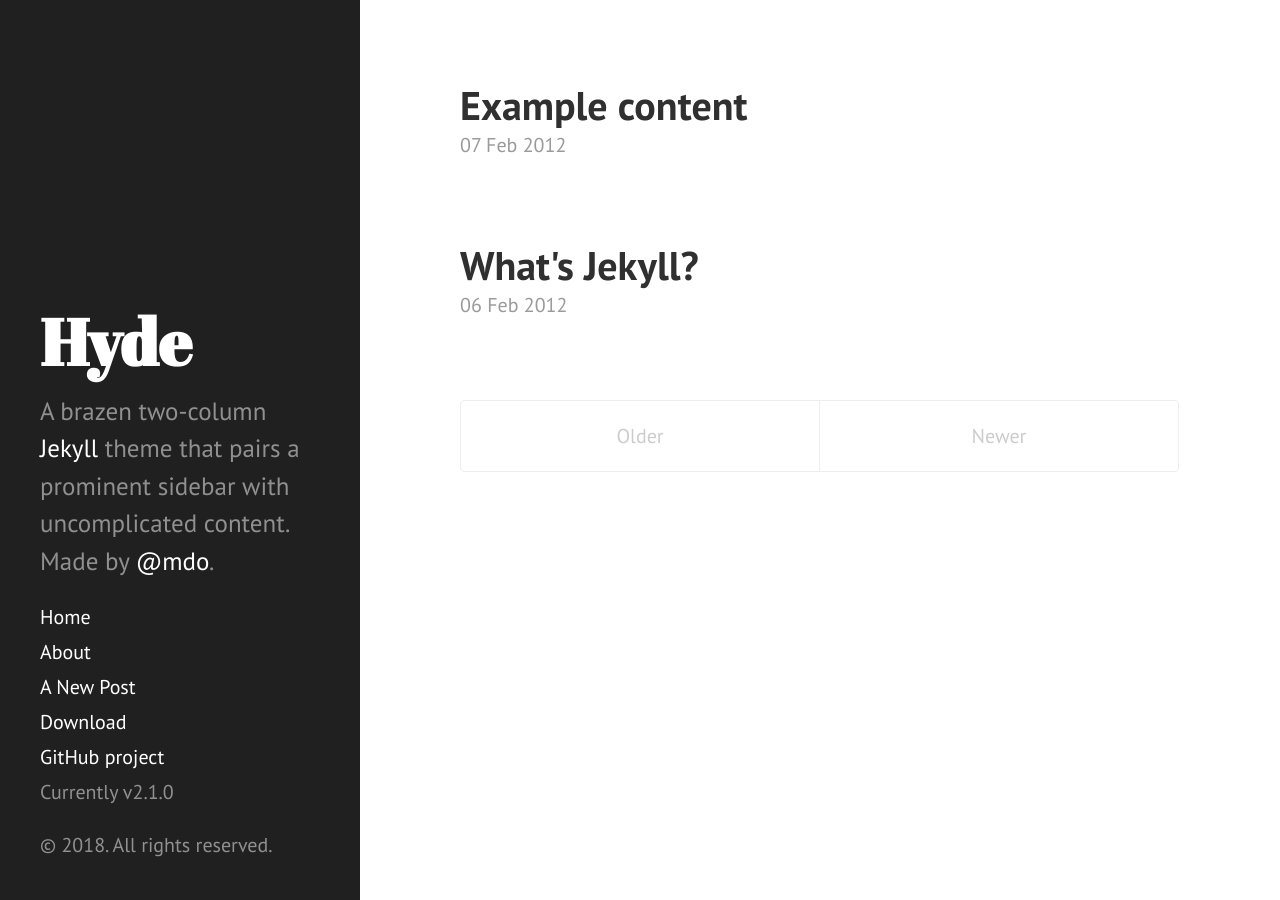
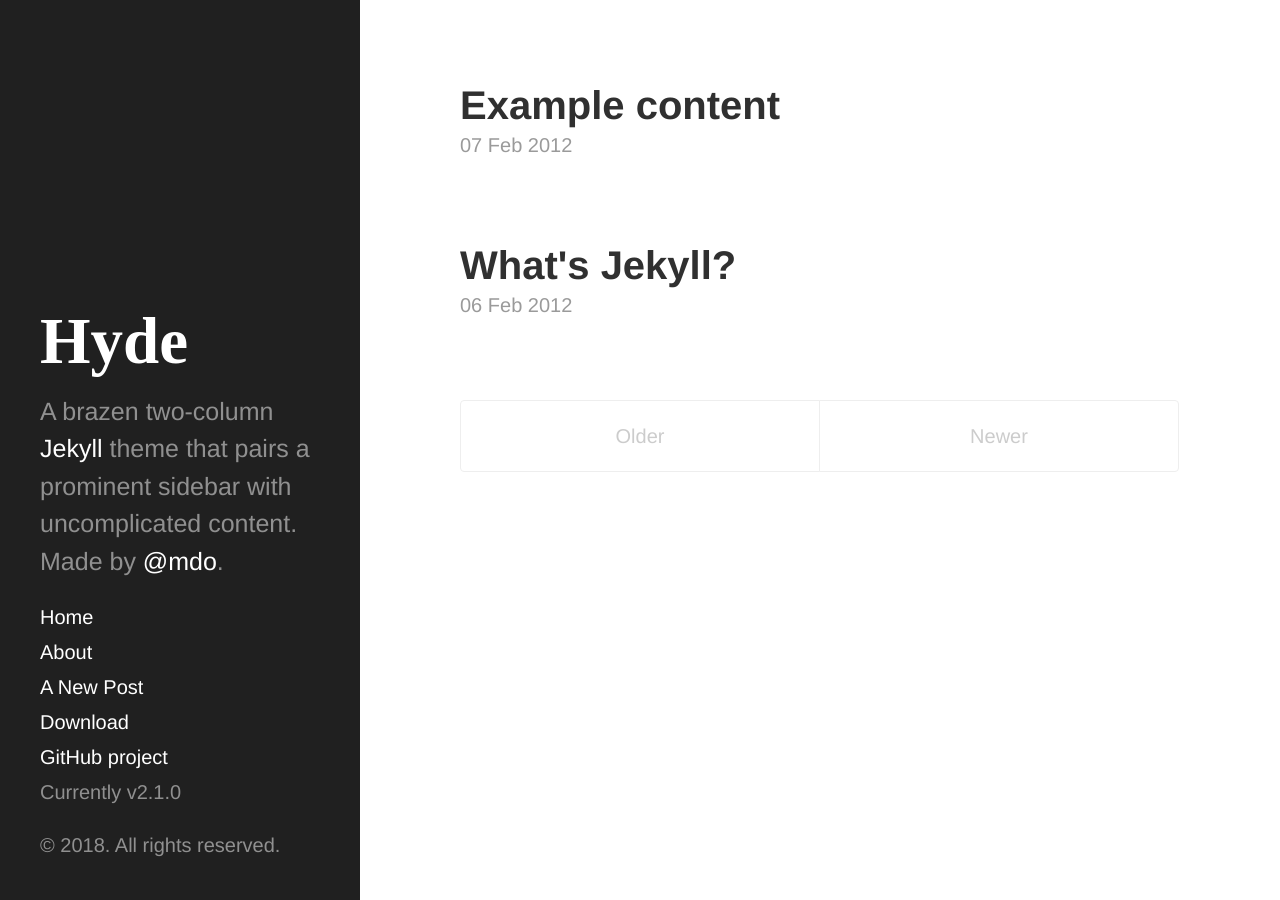
Before and after one commit to bartosz-io/home-page, a Jekyll site: the page built from index.html, in a window 1280 px wide. Built offline with Jekyll 4.4.1, drawn with Linux system fonts in a browser that asks for light colours; the list of posts is cut into pages by our own code.

Commit message:
Change font to Roboto

```diff
--- a/_includes/head.html
+++ b/_includes/head.html
@@ -18,7 +18,7 @@
   <link rel="stylesheet" href="{{ site.baseurl }}public/css/poole.css">
   <link rel="stylesheet" href="{{ site.baseurl }}public/css/syntax.css">
   <link rel="stylesheet" href="{{ site.baseurl }}public/css/hyde.css">
-  <link rel="stylesheet" href="http://fonts.googleapis.com/css?family=PT+Sans:400,400italic,700|Abril+Fatface">
+  <link href='http://fonts.googleapis.com/css?family=Roboto' rel='stylesheet' type='text/css'>
 
   <!-- Icons -->
   <link rel="apple-touch-icon-precomposed" sizes="144x144" href="{{ site.baseurl }}public/apple-touch-icon-144-precomposed.png">
```
